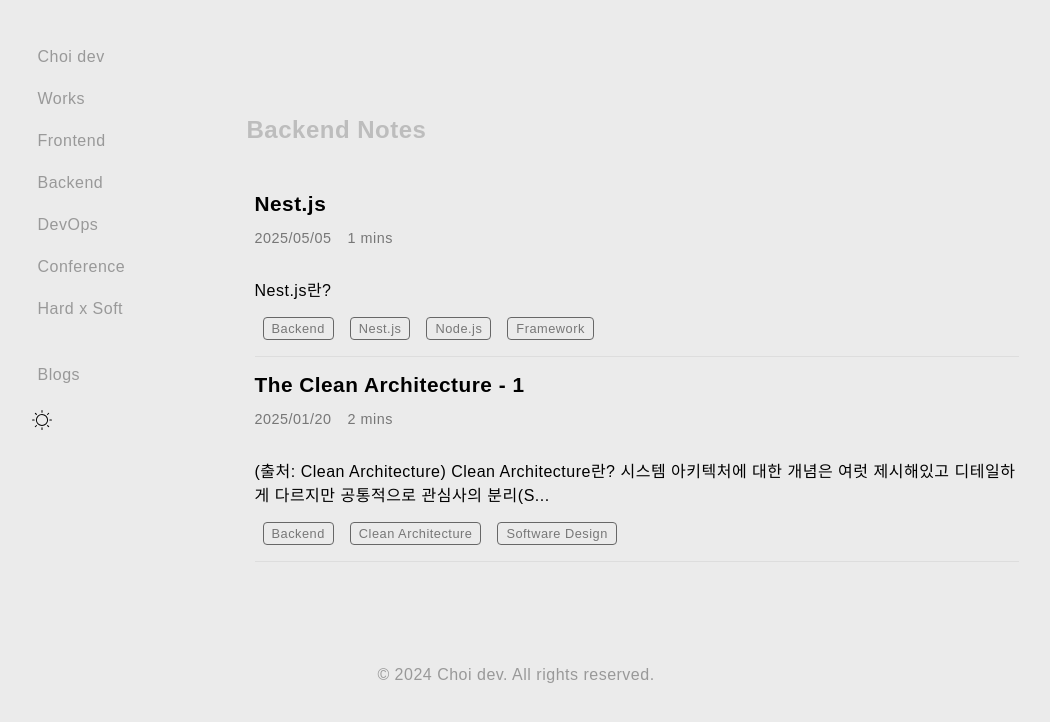
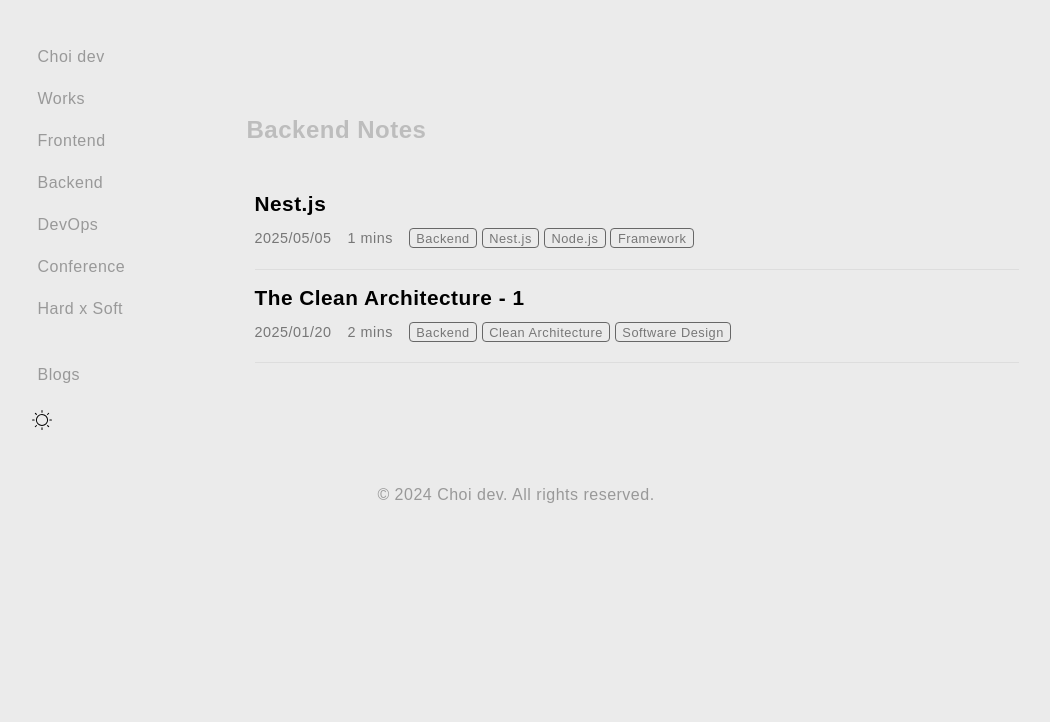
Before and after one commit to RomaneeChoiti/Choidev.github.io, a React (Create React App) app: page /BackendNotes in a window 1280 px wide. Shown: the top 722 px of the page, without its empty margins (124-1174 px from the left). Built offline with nearby package versions, Linux system fonts and the light colour scheme.

Commit message:
fix/ 정리

```diff
--- a/src/Components/Post/PostPage.js
+++ b/src/Components/Post/PostPage.js
@@ -1,6 +1,5 @@
 import { useNavigate } from "react-router-dom";
 import PostStyles from "../../css/Post.module.css";
-import { Excerpt } from "../../utils/Excerpt";
 import conferencenotes from "../../pages/ConferenceNotes";
 import backendnotes from "../../pages/BackendNotes";
 import frontendnotes from "../../pages/FrontendNotes";
@@ -89,9 +88,8 @@ function PostPage({ type, postId }) {
             <div className={PostStyles.postMeta}>
               <p>{post.date}</p>
               <p>{calculateReadingTime(post.content)} mins</p>
+              <TagsList tags={post.tags} />
             </div>
-            <Excerpt content={post.content} length={100} />
-            <TagsList tags={post.tags} />
           </li>
         ))}
       </ul>
--- a/src/Components/Post/TagsList.js
+++ b/src/Components/Post/TagsList.js
@@ -8,9 +8,9 @@ const TagsList = ({ tags }) => {
       {Array.isArray(tags) ? (
         <ul className={PostStyles.tagList}>
           {tags.map((tag, index) => (
-            <li key={index} className={PostStyles.tagItem}>
+            <div key={index} className={PostStyles.tagItem}>
               {tag}
-            </li>
+            </div>
           ))}
         </ul>
       ) : (
--- a/src/css/Post.module.css
+++ b/src/css/Post.module.css
@@ -65,7 +65,6 @@
 }
 
 .tags {
-  margin-top: 0.5rem;
   color: #777;
   font-size: 0.7rem; /* Reduced font size */
 }
@@ -73,13 +72,12 @@
   font-size: 0.8rem;
   border: 1px solid #676767;
   border-radius: 4px;
-  padding: 0.2rem 0.5rem;
+  padding: 0.1rem 0.4rem;
 }
 
 .tagList{
   display: flex;
-  gap: 0.5rem;
-  margin-top: 0.5rem;
+  gap: 0.3rem;
 }
 
 .readMore {
--- a/src/data/ConferenceNotes/post_1.js
+++ b/src/data/ConferenceNotes/post_1.js
@@ -1,6 +1,6 @@
 const post_1 = {
   id: "post1",
-  title: "06/24 [세미나] - DEVOCEAN, 29회차 Tech 세미나 “웹 프론트엔드 성능 최적화 방법 및 적용 사례”",
+  title: "DEVOCEAN, 29회차 Tech 세미나 “웹 프론트엔드 성능 최적화 방법 및 적용 사례”",
   date: "2023/06/24",
    tags: ["Web Performance", "Core Web Vitals", "Optimization"],
   content: `
--- a/src/data/ConferenceNotes/post_2.js
+++ b/src/data/ConferenceNotes/post_2.js
@@ -1,6 +1,6 @@
 const post_2 = {
   id: "post2",
-  title: "07/02 [컨퍼런스] 토스 SLASH23 - WedView와 React Native (1편)",
+  title: "토스 SLASH23 - WedView와 React Native (1편)",
   date: "2023/07/02",
   tags: ["Web Performance", "React Native", "WedView", "Optimization"],
   content: `
--- a/src/data/ConferenceNotes/post_3.js
+++ b/src/data/ConferenceNotes/post_3.js
@@ -1,6 +1,6 @@
 const post_3 = {
   id: "post3",
-  title: "07/08 [컨퍼런스] 토스 SLASH23 - WedView와 React Native (2편)",
+  title: "토스 SLASH23 - WedView와 React Native (2편)",
   date: "2023/07/08",
   tags: ["Web Performance", "React Native", "Optimization", "JS Bundle"],
   content: `
--- a/src/utils/Excerpt.js
+++ /dev/null
@@ -1,20 +0,0 @@
-export function Excerpt({ content, length }) {
-  const getExcerpt = (content, length = 100) => {
-    const parser = new DOMParser();
-    const parsedDocument = parser.parseFromString(content, "text/html");
-    const textContent = parsedDocument.body.textContent || "";
-
-    if (textContent.length > length) {
-      return textContent.substring(0, length) + "...";
-    }
-    return textContent;
-  };
-
-  return (
-    <p
-      dangerouslySetInnerHTML={{
-        __html: getExcerpt(content, length),
-      }}
-    />
-  );
-}
```
